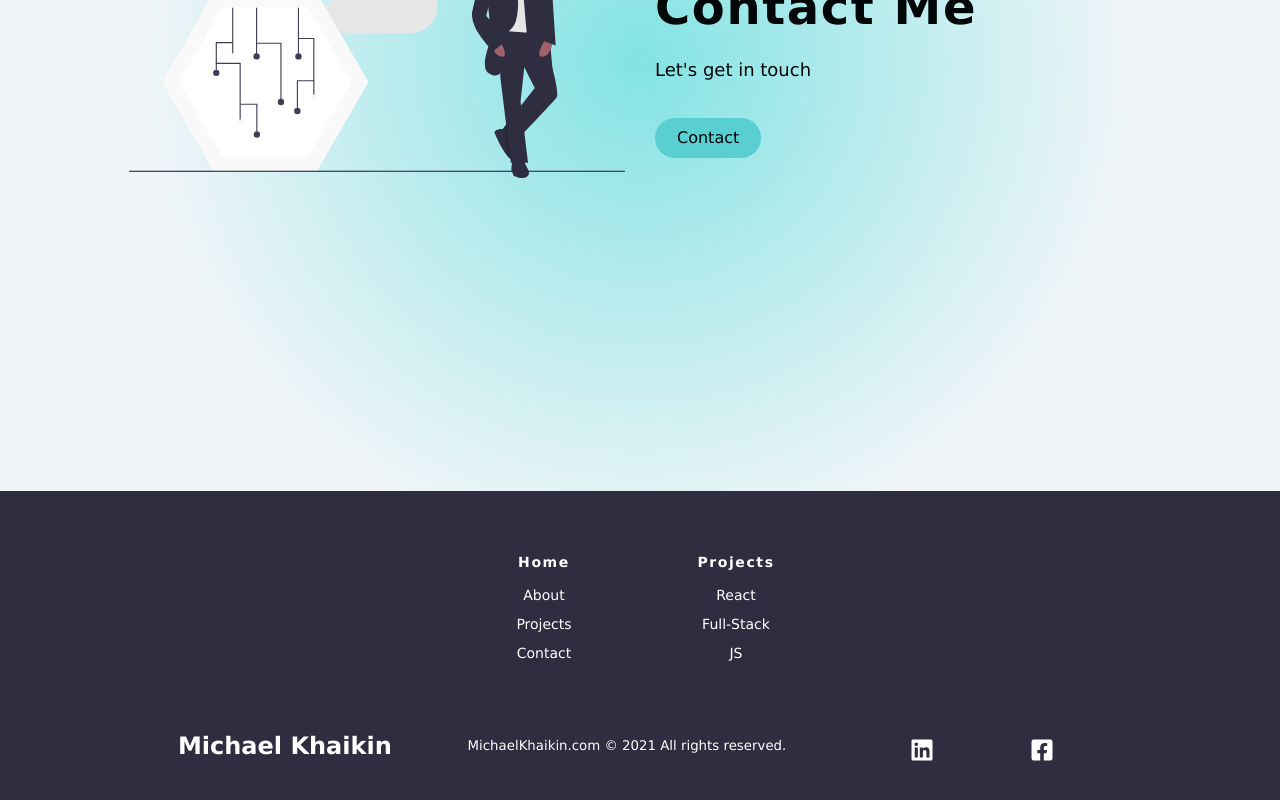
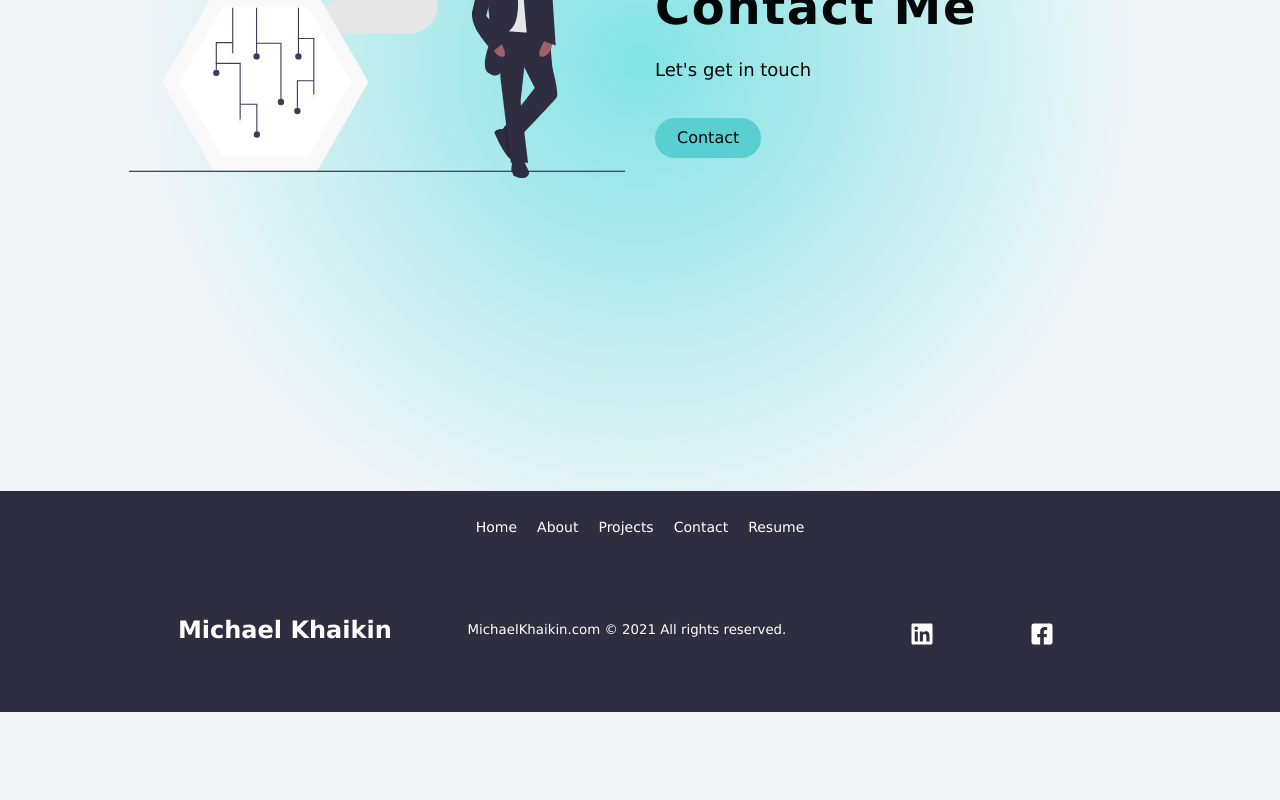
Before and after one commit to mkhaikin/michaelkhaikin, a React (Create React App) app: page / in a window 1280 px wide. Shown: the part 2889-3689 px from the top of the page. After the commit the page ends 3601 px from the top, so only its background shows below. Built offline with nearby package versions, Linux system fonts and the light colour scheme.

Commit message:
Update: footer link and css

```diff
--- a/src/components/Footer/footerElems.js
+++ b/src/components/Footer/footerElems.js
@@ -5,7 +5,7 @@ export const FooterContainer = styled.footer`
   background-color: #2f2e41;
 `;
 export const FooterWrap = styled.div`
-  padding: 48px 24px;
+  padding: 0 24px 48px 24px;
   display: flex;
   flex-direction: column;
   justify-content: center;
@@ -14,6 +14,7 @@ export const FooterWrap = styled.div`
   margin: 0 auto;
 `;
 export const FooterLinksContainer = styled.div`
+  width: 100%;
   display: flex;
   justify-content: center;
 
@@ -23,29 +24,32 @@ export const FooterLinksContainer = styled.div`
 `;
 export const FooterLinksWrapper = styled.div`
   display: flex;
-
+  width: 100%;
+  align-items: center;
+  justify-content: space-around;
   @media screen and (max-width: 820px) {
     flex-direction: column;
   }
 `;
 export const FooterLinksItems = styled.div`
   display: flex;
-  flex-direction: column;
+  flex-direction: row;
   align-items: center;
+  justify-content: center;
   margin: 16px;
   text-align: left;
-  width: 160px;
+  width: 100%;
   box-sizing: border-box;
   color: #fff;
 
-  @media screen and (max-width: 420px) {
+  @media screen and (max-width: 786px) {
     margin: 0;
     padding: 10px;
     width: 100%;
+    flex-direction: column;
   }
 `;
 export const FooterLinkTitle = styled.h1`
-  font-size: 14px;
   margin-bottom: 16px;
 `;
 export const FooterLink = styled(Link)`
@@ -53,7 +57,7 @@ export const FooterLink = styled(Link)`
   text-decoration: none;
   margin-bottom: 0.5rem;
   font-size: 14px;
-
+  padding: 10px;
   &:hover {
     color: #01bf71;
     transition: 0.3s ease-out;
--- a/src/components/Footer/index.js
+++ b/src/components/Footer/index.js
@@ -18,21 +18,17 @@ import {
 
 const Footer = () => {
   return (
-    <FooterContainer>
-      <FooterWrap>
+    <FooterContainer className="FooterContainer">
+      <FooterWrap className="FooterWrap">
         <FooterLinksContainer>
-          <FooterLinksWrapper>
+          <FooterLinksWrapper className="FooterLinksWrapper">
+            {/* <FooterLinkTitle>Menu</FooterLinkTitle> */}
             <FooterLinksItems>
-              <FooterLinkTitle>Home </FooterLinkTitle>
-              <FooterLink to="/#about">About</FooterLink>
-              <FooterLink to="/#projects">Projects</FooterLink>
-              <FooterLink to="/#contact">Contact</FooterLink>
-            </FooterLinksItems>
-            <FooterLinksItems>
-              <FooterLinkTitle>Projects </FooterLinkTitle>
-              <FooterLink to="/projects/about">React</FooterLink>
-              <FooterLink to="/projects">Full-Stack</FooterLink>
-              <FooterLink to="/contact">JS</FooterLink>
+              <FooterLink to="/">Home</FooterLink>
+              <FooterLink to="/about">About</FooterLink>
+              <FooterLink to="/projects">Projects</FooterLink>
+              <FooterLink to="/contact">Contact</FooterLink>
+              <FooterLink to="/resume">Resume</FooterLink>
             </FooterLinksItems>
           </FooterLinksWrapper>
         </FooterLinksContainer>
```
